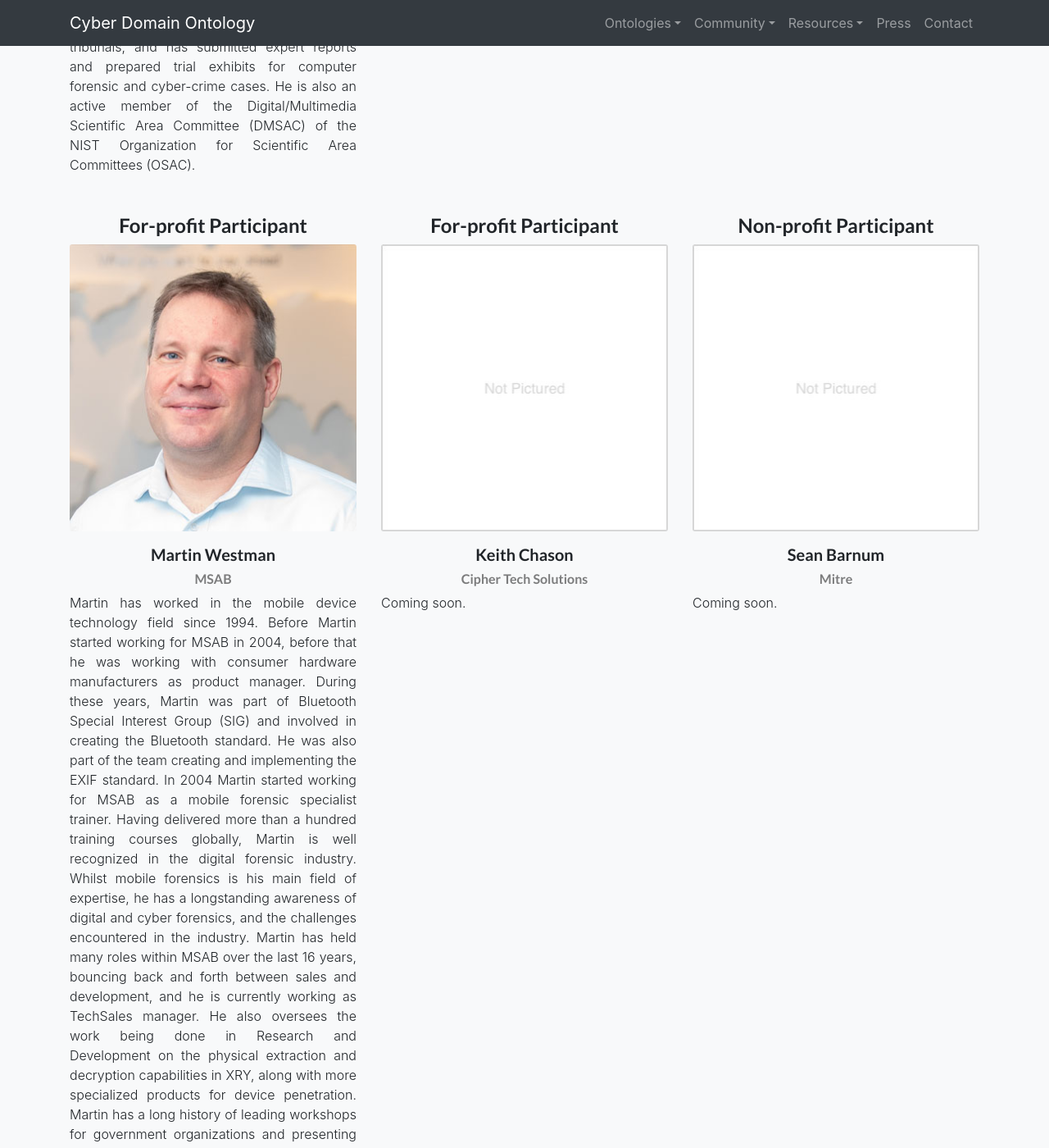
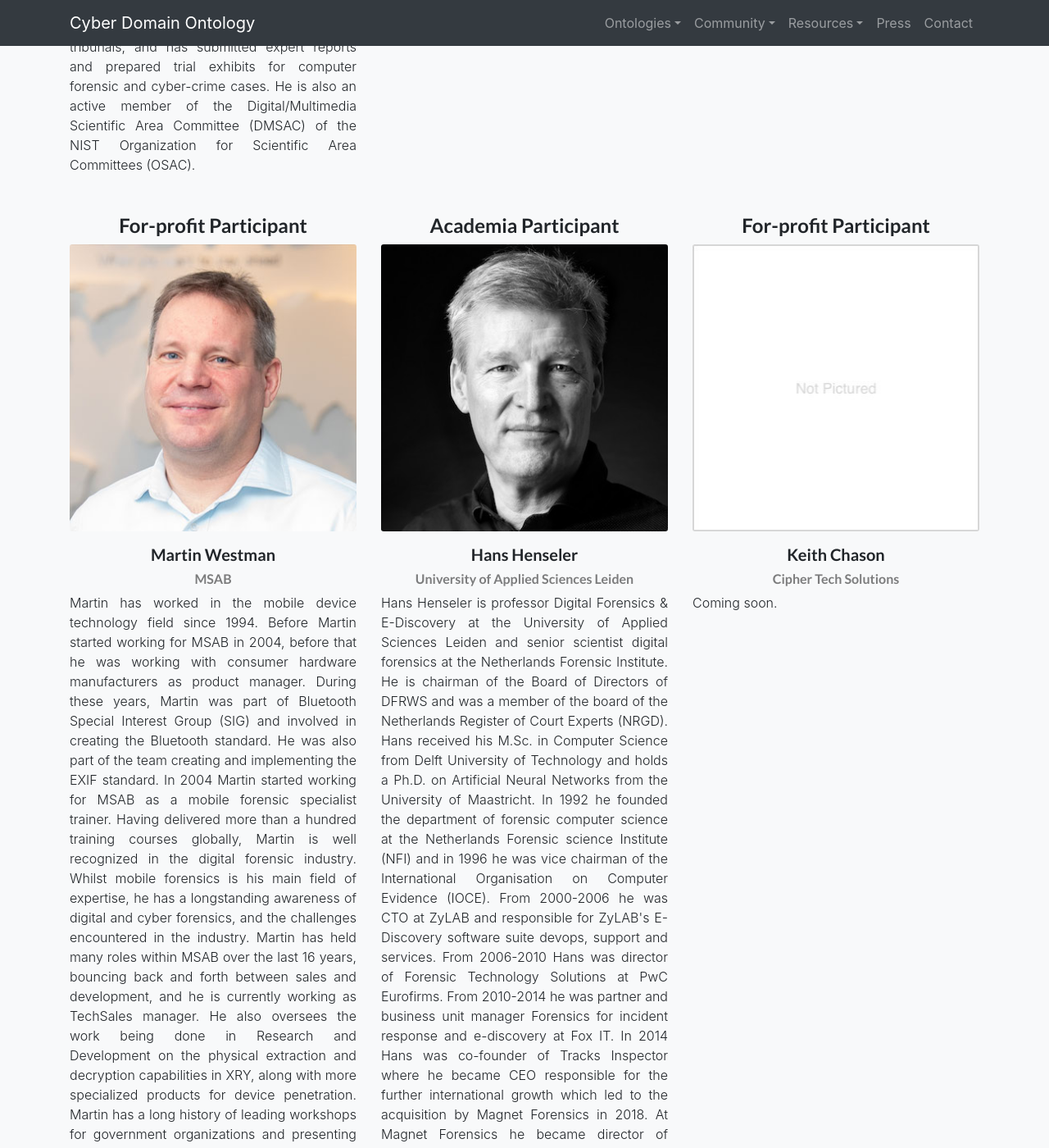
Before and after one commit to Cyber-Domain-Ontology/cdo.github.io, a Jekyll site: the page built from community/tsc.html, in a window 1280 px wide and 1400 px high, scrolled down 1320 px. Shown: the whole window at 82% size. Built offline with Jekyll 4.4.1, drawn with Linux system fonts in a browser that asks for light colours; some of the changed text lies outside the part shown.

Commit message:
updated TSC page

```diff
--- a/_data/tsc/participants.yml
+++ b/_data/tsc/participants.yml
@@ -47,6 +47,18 @@
     Techno Forensics and the Crimes Against Children Conference, to name a few. Martin is also part of the Interpol Digital Forensics Expert Group and has on several occasions, assisted law enforcement and government agencies in successfully acquiring
     mobile data from challenging and complex high-profile cases to support major investigations. Martin is also the only known person to have successfully completed a forensic extraction of a phone whilst in freefall. He once combined skydiving with mobile forensics
     and recorded the moment - to invent a new sport called extreme hexdumping. So far there is only one practitioner.
+- title: Academia Participant
+  image: henseler.jpg
+  name: Hans Henseler
+  subhead: University of Applied Sciences Leiden
+  bio:
+    Hans Henseler is professor Digital Forensics & E-Discovery at the University of Applied Sciences Leiden and senior scientist digital forensics at the Netherlands Forensic Institute.
+    He is chairman of the Board of Directors of DFRWS and was a member of the board of the Netherlands Register of Court Experts (NRGD). Hans received his M.Sc. in Computer Science from Delft
+    University of Technology and holds a Ph.D. on Artificial Neural Networks from the University of Maastricht. In 1992 he founded the department of forensic computer science at the Netherlands
+    Forensic science Institute (NFI) and in 1996 he was vice chairman of the International Organisation on Computer Evidence (IOCE). From 2000-2006 he was CTO at ZyLAB and responsible for
+    ZyLAB's E-Discovery software suite devops, support and services. From 2006-2010 Hans was director of Forensic Technology Solutions at PwC Eurofirms. From 2010-2014 he was partner and
+    business unit manager Forensics for incident response and e-discovery at Fox IT. In 2014 Hans was co-founder of Tracks Inspector where he became CEO responsible for the further international
+    growth which led to the acquisition by Magnet Forensics in 2018. At Magnet Forensics he became director of Digital Evidence Review until March 2020.
 - title: For-profit Participant
   image: blank.jpg
   name: Keith Chason
@@ -57,8 +69,3 @@
   name: Sean Barnum
   subhead: Mitre
   bio: Coming soon.
-- title: Academia Participant
-  image: blank.jpg
-  name: Hans Henseler
-  subhead: University of Applied Sciences Leiden
-  bio: Coming soon.
```
Also changed, not shown: assets/img/tsc/blank.jpg, assets/img/tsc/henseler.jpg (added).
